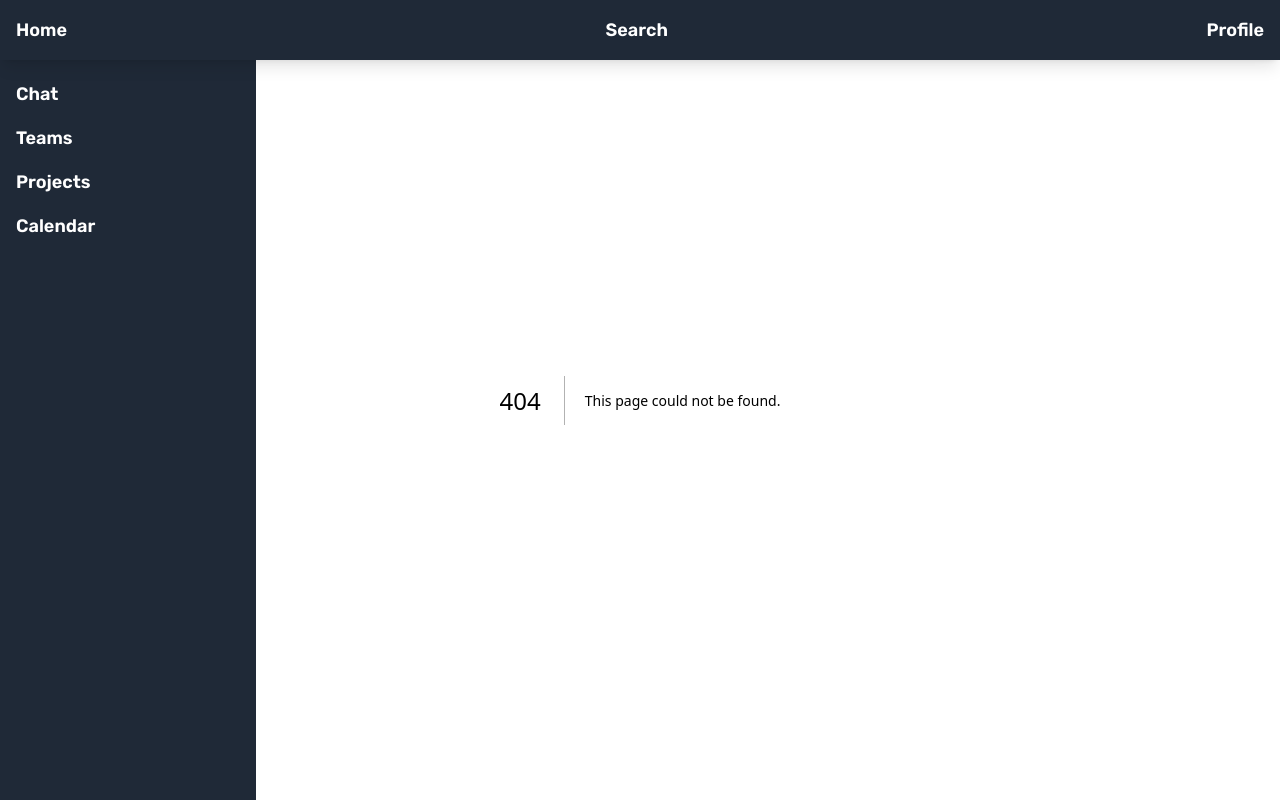
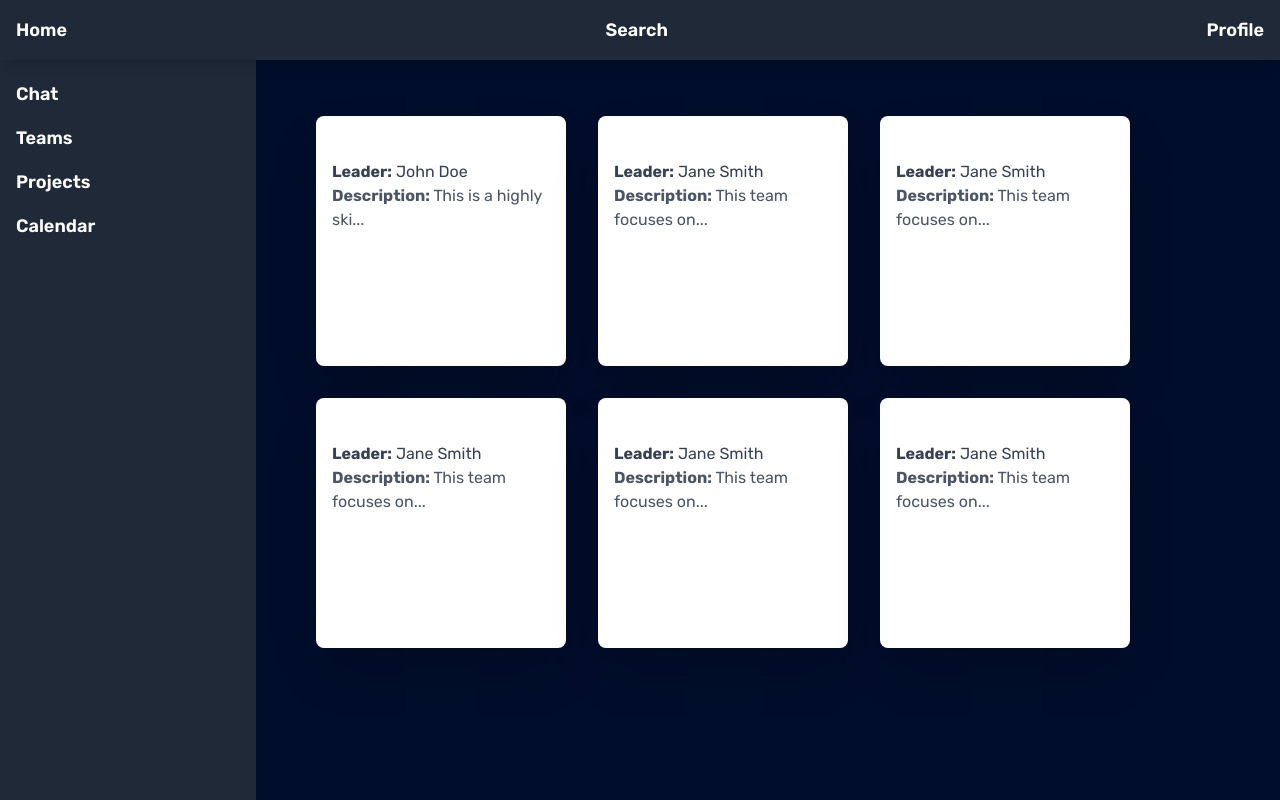
Before and after one commit to Team-Tracker/Frontend, a Next.js app in the folder nextfrontend/: page /teams in a window 1280 px wide. Before the commit this address had no page. Built offline with nearby package versions, Linux system fonts and the light colour scheme.

Commit message:
Teams added: Teams can be viewed, onClick redirect to the specific team

```diff
--- /dev/null
+++ b/nextfrontend/Data/data.js
@@ -0,0 +1,41 @@
+const teams = [
+    {
+      teamid: 1,
+      teamName: 'Team Alpha',
+      leaderName: 'John Doe',
+      description: 'This is a highly skilled team working on AI solutions.'
+    },
+    {
+      teamid: 2,
+      teamName: 'Team Beta',
+      leaderName: 'Jane Smith',
+      description: 'This team focuses on backend development for scalable applications.'
+    },
+    {
+      teamid: 3,
+      teamName: 'Team Gamma',
+      leaderName: 'Jane Smith',
+      description: 'This team focuses on backend development for scalable applications.'
+    },
+    {
+      teamid: 4,
+      teamName: 'Team Delta',
+      leaderName: 'Jane Smith',
+      description: 'This team focuses on backend development for scalable applications.'
+    },
+    {
+      teamid: 5,
+      teamName: 'Team Epsilon',
+      leaderName: 'Jane Smith',
+      description: 'This team focuses on backend development for scalable applications.'
+    },
+    {
+      teamid: 6,
+      teamName: 'Team Hockn',
+      leaderName: 'Jane Smith',
+      description: 'This team focuses on backend development for scalable applications.'
+    },
+    // Add more teams here
+  ];
+
+  export default teams;
--- /dev/null
+++ b/nextfrontend/app/components/TeamCard.jsx
@@ -0,0 +1,31 @@
+"use client";
+
+import React from 'react';
+import { useRouter } from 'next/navigation';
+
+const TeamCard = ({ teamid, teamName, leaderName, description }) => {
+    const router = useRouter();
+
+    const handleClick = () => {
+        router.push(`/teams/${teamid}`);
+    };
+
+    return (
+        <div
+        key={teamid}
+        onClick={handleClick}
+        className="bg-white rounded-lg shadow-2xl p-4 m-4 cursor-pointer hover:shadow-xl transition-all duration-300"
+        style={{ width: '250px', height: '250px' }}
+        >
+        <h3 className="text-xl font-bold">{teamName}</h3>
+        <p className="text-gray-700">
+            <strong>Leader:</strong> {leaderName}
+        </p>
+        <p className="text-gray-600">
+            <strong>Description:</strong> {description.slice(0, 20)}...
+        </p>
+        </div>
+    );
+};
+
+export default TeamCard;
--- /dev/null
+++ b/nextfrontend/app/components/TeamList.jsx
@@ -0,0 +1,29 @@
+import React from 'react';
+import TeamCard from '../components/TeamCard';
+
+import teams from '@/Data/data';
+
+const TeamList = () => {
+  return (
+    <div style={listStyle}>
+      {teams.map((team, index) => (
+        <TeamCard
+          key={index}
+          teamid = {team.teamid}
+          teamName={team.teamName}
+          leaderName={team.leaderName}
+          description={team.description}
+        />
+      ))}
+    </div>
+  );
+};
+
+const listStyle = {
+  display: 'flex',
+  flexWrap: 'wrap',
+  justifyContent: 'space-around',
+  justifyContent: 'flex-start',
+};
+
+export default TeamList;
--- a/nextfrontend/app/globals.css
+++ b/nextfrontend/app/globals.css
@@ -24,3 +24,9 @@ a {
 .z-5 {
   z-index: 5;
 }
+
+.main-content {
+  margin-top: 64px; /* This is the height of your navbar */
+  margin-left: 256px; /* This is the width of your sidebar */
+  padding: 20px;
+}
--- a/nextfrontend/app/layout.jsx
+++ b/nextfrontend/app/layout.jsx
@@ -27,9 +27,11 @@ export const metadata = {
 export default function RootLayout({ children }) {
   return (
     <html lang="en">
-      <Navbar/>
-      <Sidebar/>
-      <body className={rubik.className}>{children}</body>
+      <Navbar />
+      <Sidebar />
+      <body className={rubik.className}>
+        <div className="main-content">{children}</div>
+      </body>
     </html>
   );
 }
--- a/nextfrontend/app/page.jsx
+++ b/nextfrontend/app/page.jsx
@@ -3,7 +3,7 @@ import Link from 'next/link'
 export default function Home() {
   return (
     <main>
-      <h2>Hockn</h2>
+      <h2>News</h2>
     </main>
   );
 }
--- /dev/null
+++ b/nextfrontend/app/teams/[teamid]/page.jsx
@@ -0,0 +1,18 @@
+"use client";
+
+import { useParams } from 'next/navigation'
+
+const TeamPage = () => {
+    const params = useParams()
+
+    console.log(params)
+
+    return (
+        <div className="ml-1 mt-1 p-4">
+        <h1 className="text-3xl font-bold">Welcome in the team</h1>
+        {/* Here you can display more team-specific details */}
+        </div>
+    );
+};
+
+export default TeamPage;
--- /dev/null
+++ b/nextfrontend/app/teams/page.jsx
@@ -0,0 +1,11 @@
+import TeamList from '../components/TeamList';
+
+const TeamsPage = () => {
+  return (
+      <div className="ml-2 mt-0.125 p-4">
+        <TeamList />
+      </div>
+  );
+};
+
+export default TeamsPage;
--- a/nextfrontend/package.json
+++ b/nextfrontend/package.json
@@ -13,7 +13,7 @@
     "@chakra-ui/react": "^2.8.2",
     "@emotion/react": "^11.13.3",
     "@emotion/styled": "^11.13.0",
-    "@nextui-org/react": "^2.4.7",
+    "@nextui-org/react": "^2.4.8",
     "framer-motion": "^11.5.4",
     "next": "14.2.9",
     "nextfrontend": "file:",
```
Also changed, not shown: 1 other file (tests, documents, lock files or other folders).
